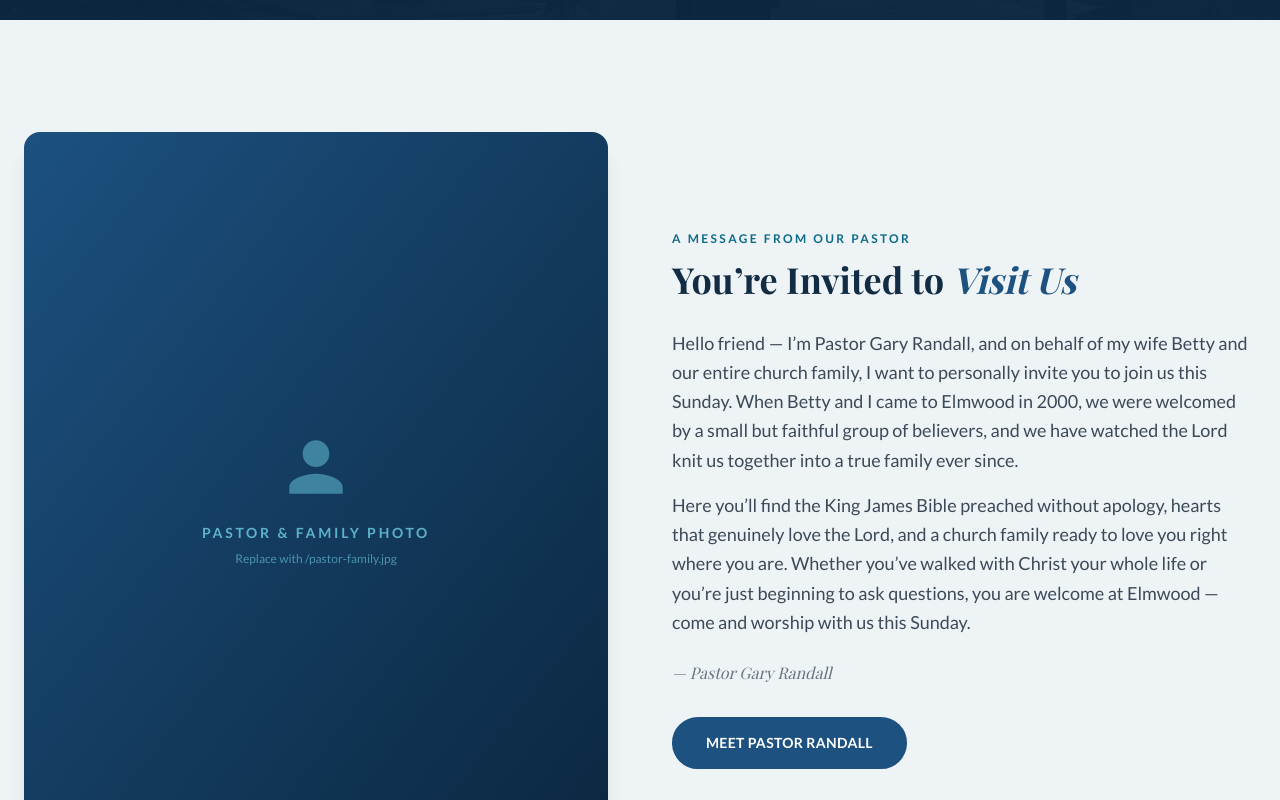
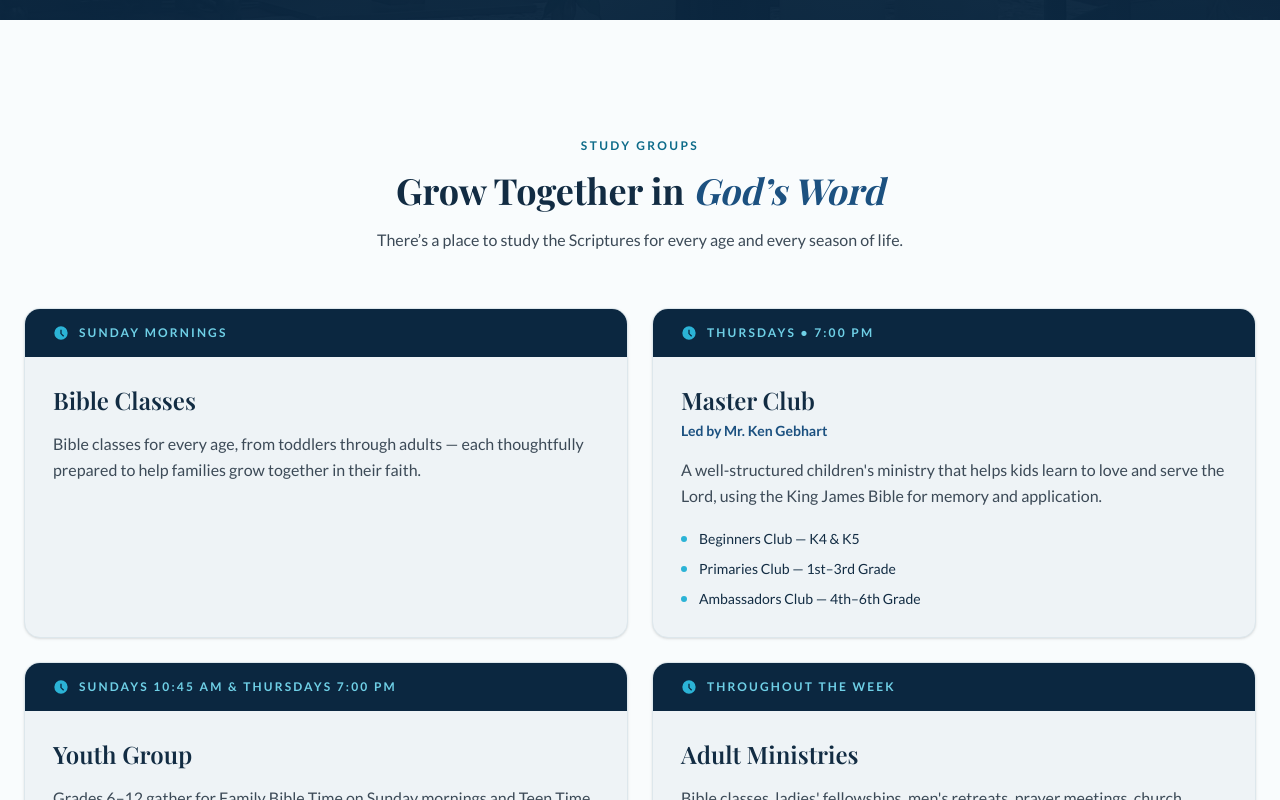
Before and after one commit to edesent/elmwoodbaptist, a Next.js app: page / in a window 1280 px wide. Shown: the part 780-1580 px from the top of the page. Built offline with nearby package versions, Linux system fonts and the light colour scheme; grey boxes are pictures that could not be loaded; a web font is replaced by a local one.

Commit message:
Add Study Groups section (4 blocks) after the hero
Co-Authored-By: Claude Opus 4.8 (1M context) <noreply@anthropic.com>

```diff
--- a/src/app/page.tsx
+++ b/src/app/page.tsx
@@ -1,5 +1,6 @@
 import Navbar from "@/components/Navbar";
 import PreachingHero from "@/components/PreachingHero";
+import StudyGroups from "@/components/StudyGroups";
 import WelcomePastor from "@/components/WelcomePastor";
 import ServiceTimes from "@/components/ServiceTimes";
 import FirstTimeVisitor from "@/components/FirstTimeVisitor";
@@ -68,6 +69,7 @@ export default function Home() {
       <Navbar />
       <main>
         <PreachingHero />
+        <StudyGroups />
         <WelcomePastor />
         <ServiceTimes />
         <FirstTimeVisitor />
--- /dev/null
+++ b/src/components/StudyGroups.tsx
@@ -0,0 +1,99 @@
+import AnimateOnScroll from "./AnimateOnScroll";
+
+const groups = [
+  {
+    when: "Sunday Mornings",
+    title: "Bible Classes",
+    body:
+      "Bible classes for every age, from toddlers through adults — each thoughtfully prepared to help families grow together in their faith.",
+  },
+  {
+    when: "Thursdays • 7:00 PM",
+    title: "Master Club",
+    leader: "Led by Mr. Ken Gebhart",
+    body:
+      "A well-structured children's ministry that helps kids learn to love and serve the Lord, using the King James Bible for memory and application.",
+    clubs: [
+      "Beginners Club — K4 & K5",
+      "Primaries Club — 1st–3rd Grade",
+      "Ambassadors Club — 4th–6th Grade",
+    ],
+  },
+  {
+    when: "Sundays 10:45 AM & Thursdays 7:00 PM",
+    title: "Youth Group",
+    body:
+      "Grades 6–12 gather for Family Bible Time on Sunday mornings and Teen Time on Thursday evenings — singing, preaching, and fellowship built for teens.",
+  },
+  {
+    when: "Throughout the Week",
+    title: "Adult Ministries",
+    body:
+      "Bible classes, ladies' fellowships, men's retreats, prayer meetings, church fellowships, get-togethers, activities, and much more — plenty of ways to connect and grow.",
+  },
+];
+
+export default function StudyGroups() {
+  return (
+    <section id="study-groups" className="py-28 bg-warm-white">
+      <div className="max-w-7xl mx-auto px-6">
+        <AnimateOnScroll>
+          <div className="text-center mb-14">
+            <span className="inline-block text-xs font-bold tracking-[0.2em] uppercase text-gold-dark mb-3">
+              Study Groups
+            </span>
+            <h2 className="font-serif text-3xl md:text-4xl font-bold text-text-dark leading-snug">
+              Grow Together in <em className="text-brown-light italic">God&rsquo;s Word</em>
+            </h2>
+            <p className="text-text-body mt-3 max-w-2xl mx-auto">
+              There&rsquo;s a place to study the Scriptures for every age and every season of life.
+            </p>
+          </div>
+        </AnimateOnScroll>
+
+        <div className="grid sm:grid-cols-2 gap-6">
+          {groups.map((g, i) => (
+            <AnimateOnScroll key={g.title} delay={i * 100}>
+              <div className="h-full flex flex-col rounded-2xl overflow-hidden border border-cream-dark bg-cream shadow-sm hover:shadow-md hover:-translate-y-1 transition-all">
+                {/* Schedule header strip */}
+                <div className="flex items-center gap-2.5 bg-brown-deep px-7 py-4">
+                  <svg className="w-4 h-4 text-gold flex-shrink-0" viewBox="0 0 24 24" fill="currentColor">
+                    <path d="M12 2a10 10 0 1 0 0 20 10 10 0 0 0 0-20zm1 10.59 3.7 3.7-1.41 1.42L11 13V7h2z" />
+                  </svg>
+                  <p className="text-xs font-bold tracking-[0.18em] uppercase text-gold-light">
+                    {g.when}
+                  </p>
+                </div>
+
+                {/* Body */}
+                <div className="flex flex-col flex-grow p-7">
+                  <h3 className="font-serif text-2xl font-semibold text-text-dark leading-tight">
+                    {g.title}
+                  </h3>
+                  {g.leader && (
+                    <p className="text-sm font-semibold text-brown-light mt-1.5">{g.leader}</p>
+                  )}
+                  <p className="text-text-body leading-relaxed mt-4">{g.body}</p>
+
+                  {g.clubs && (
+                    <ul className="mt-5 space-y-2.5">
+                      {g.clubs.map((c) => (
+                        <li
+                          key={c}
+                          className="flex items-center gap-3 text-sm font-medium text-text-dark"
+                        >
+                          <span className="w-1.5 h-1.5 rounded-full bg-gold flex-shrink-0" />
+                          {c}
+                        </li>
+                      ))}
+                    </ul>
+                  )}
+                </div>
+              </div>
+            </AnimateOnScroll>
+          ))}
+        </div>
+      </div>
+    </section>
+  );
+}
```
